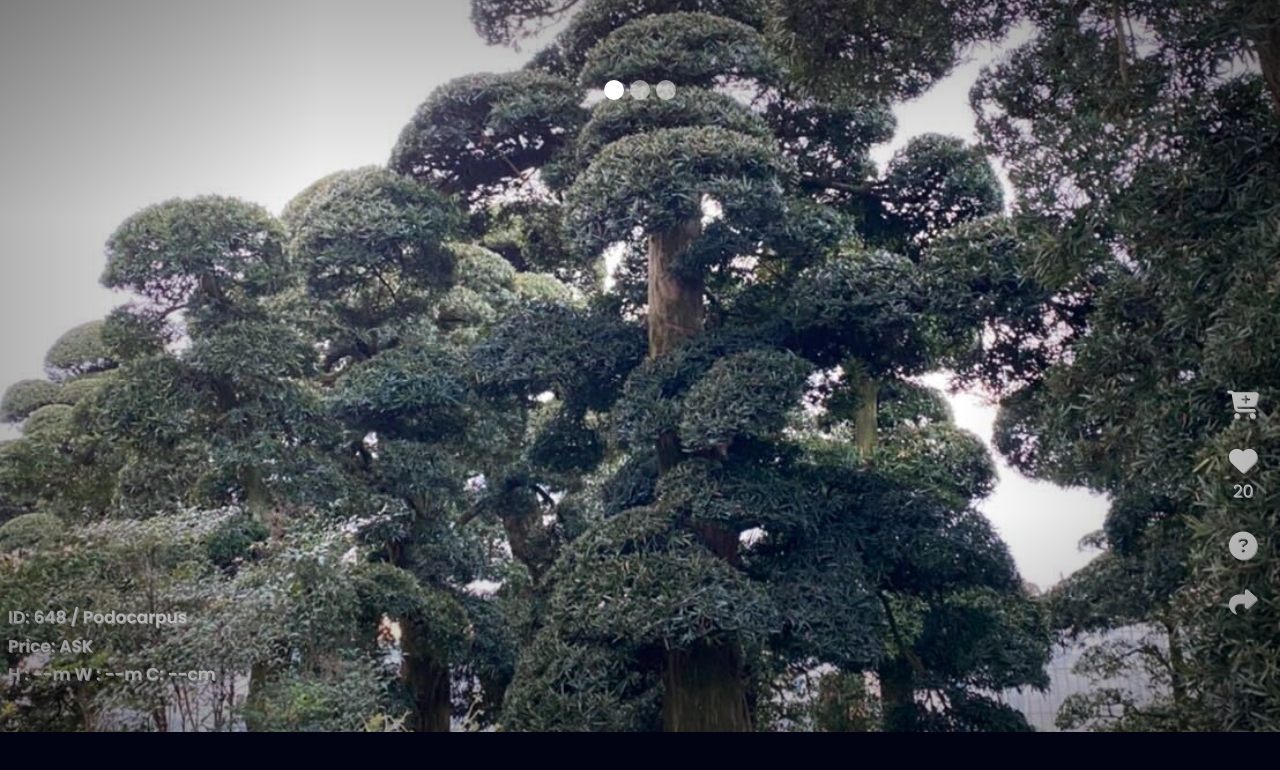
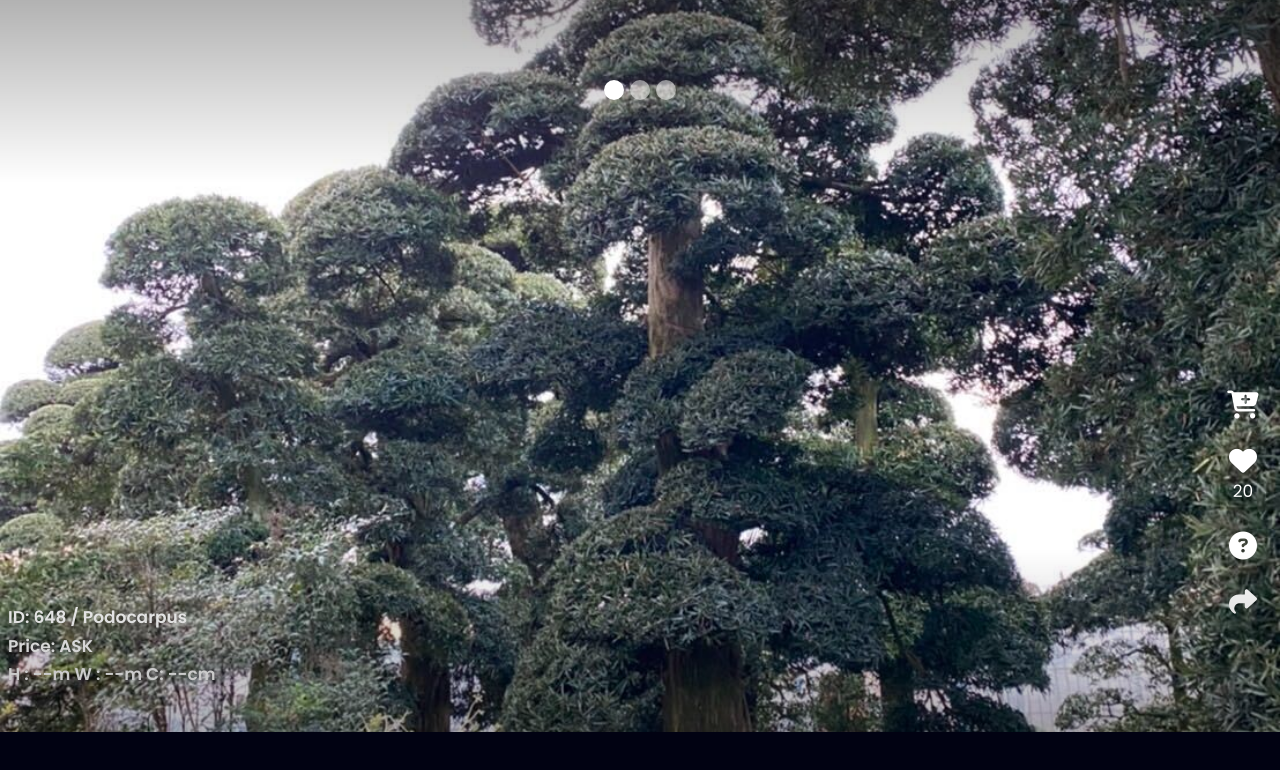
Before and after one commit to priteshkadiwala/freelance, a Vue app: page / in a window 1280 px wide. Shown: the top 770 px of the page. Built offline with nearby package versions, Linux system fonts and the light colour scheme.

Commit message:
push
push

```diff
--- a/src/components/feed/feed.vue
+++ b/src/components/feed/feed.vue
@@ -220,7 +220,7 @@ section {
   bottom: 25px;
 }
 
-h1,
+/* h1,
 h2,
 h3,
 h4,
@@ -228,7 +228,7 @@ h5,
 h6,
 i {
   text-shadow: 1px 1px rgb(187, 187, 187);
-}
+} */
 </style>
 <style>
 .carousel-inner {
--- a/src/components/nav_bar/nav_bar.vue
+++ b/src/components/nav_bar/nav_bar.vue
@@ -109,7 +109,7 @@
           <b-col cols="5" class="nav_bottom">
             <b-navbar-nav class="flex-row justify-content-around">
               <!-- home page -->
-              <b-nav-item class="p-0">
+              <b-nav-item class="p-0 text-center" style="width: 65px;">
                 <div class="d-flex flex-column align-items-center justify-content-center">
                   <i class="fas fa-user fa-lg text-white m-0 mb-1 p-0"></i>
                   <h5 class="m-0" v-if="lang == 'en'">{{ lang_json.en.my_page }}</h5>
@@ -119,7 +119,7 @@
                 </div>
               </b-nav-item>
               <!-- notification page -->
-              <b-nav-item class="p-0">
+              <b-nav-item class="p-0 text-center" style="width: 74px;">
                 <div class="d-flex flex-column align-items-center justify-content-center">
                   <i class="fas fa-bell fa-lg text-white m-0 mb-1 p-0"></i>
                   <h5 class="m-0" v-if="lang == 'en'">{{ lang_json.en.notification }}</h5>
@@ -153,7 +153,7 @@
           <b-col cols="5" class="nav_bottom">
             <b-navbar-nav class="flex-row justify-content-around">
               <!-- cart page -->
-              <b-nav-item class="p-0">
+              <b-nav-item class="p-0 text-center" style="width: 57px;">
                 <div class="d-flex flex-column align-items-center justify-content-center">
                   <i class="fas fa-shopping-cart fa-lg text-white m-0 mb-1 p-0"></i>
                   <h5 class="m-0" v-if="lang == 'en'">{{ lang_json.en.shopping }}</h5>
@@ -164,7 +164,8 @@
               </b-nav-item>
               <!-- search page -->
               <b-nav-item
-                class="p-0"
+                class="p-0 text-center"
+                style="width: 65px;"
                 @click="
                   showLang = !showLang;
                   showFilter = false;
@@ -543,19 +544,11 @@ export default {
 .back_shadow {
   width: 100%;
   background: linear-gradient(
-      90deg,
+    0,
     rgba(0, 0, 0, 0.3) 0%,
     rgba(255, 255, 255, 0) 25%,
     rgba(255, 255, 255, 0) 50%,
     rgba(255, 255, 255, 0) 75%,
-      rgba(0, 0, 0, 0.3) 100%
-    ),
-    linear-gradient(
-      0deg,
-      rgba(0, 0, 0, 0.3) 0%,
-      rgba(255, 255, 255, 0) 30%,
-      rgba(255, 255, 255, 0) 50%,
-      rgba(255, 255, 255, 0) 70%,
     rgba(0, 0, 0, 0.3) 100%
   );
   z-index: 1;
```
Lines whose indentation alone changed are shown as unchanged.
